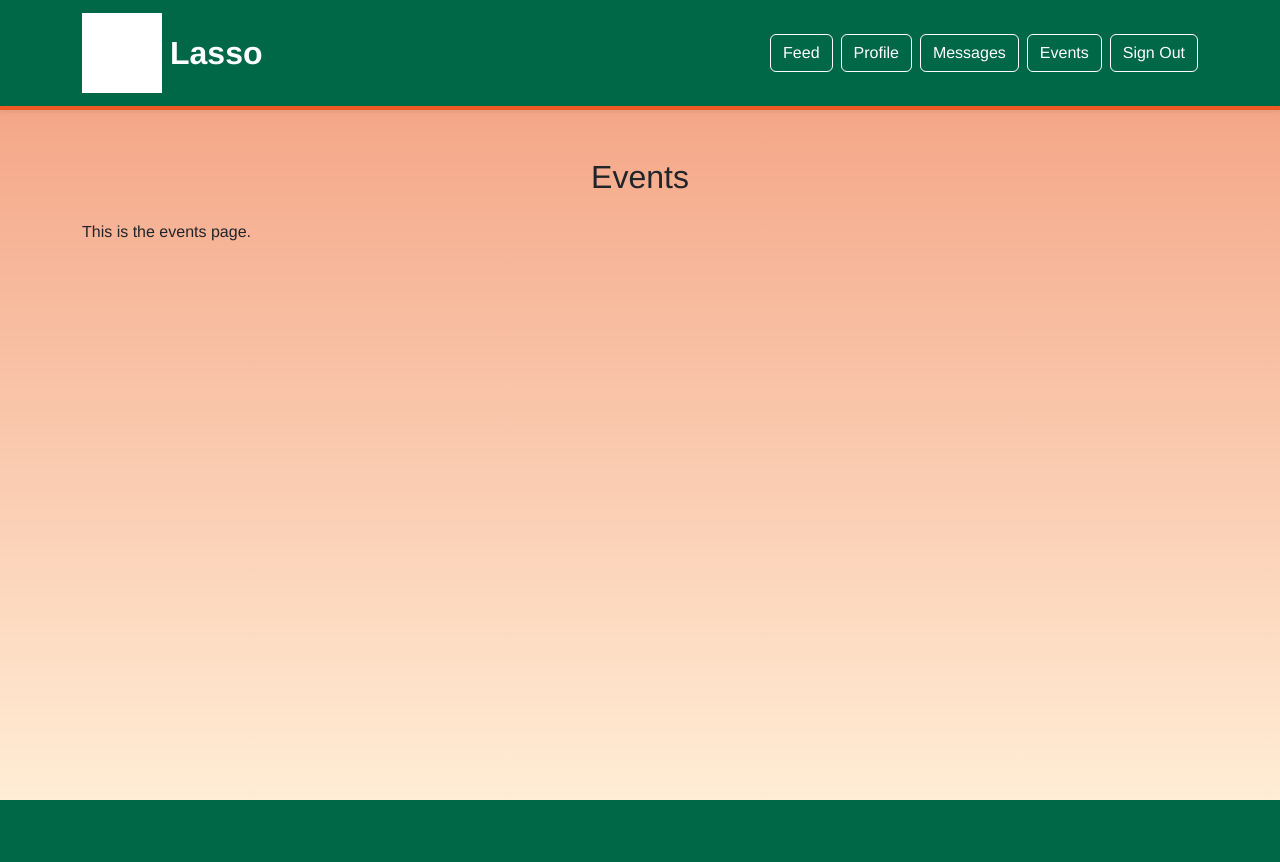
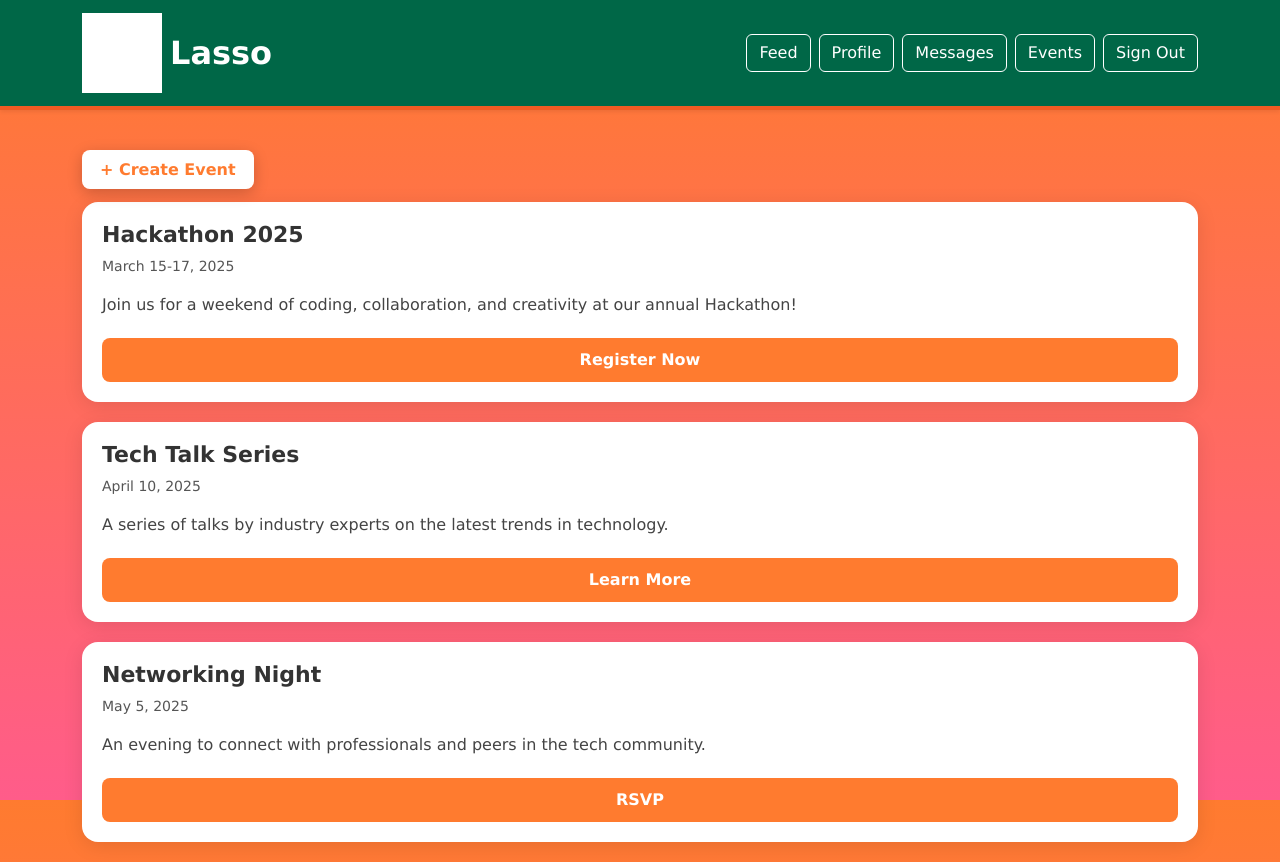
Before and after one commit to mozzarellastix/SWE_App, a Django app: page /polls/events/ in a window 1280 px wide. Before the commit the page ends 800 px from the top, so only its background shows below. Run offline with Django 5.2, Linux system fonts and the light colour scheme; grey boxes are pictures that could not be loaded.

Commit message:
event page update, still working

```diff
--- /dev/null
+++ b/sweapp/polls/static/css/event.css
@@ -0,0 +1,149 @@
+:root {
+    --orange: #ff7b2f;
+    --pink: #ff5c8a;
+    --white: #ffffff;
+    --light-peach: #ffd5b9;
+    --text: #333;
+}
+
+/* Full page gradient background */
+html, body {
+    height: 100%;
+    margin: 0;
+    padding: 0;
+}
+
+body {
+    background: linear-gradient(180deg, var(--orange), var(--pink));
+    background-attachment: fixed;
+    background-repeat: no-repeat;
+    background-size: cover;
+    font-family:Verdana, Geneva, Tahoma, sans-serif;
+}
+
+/* Header with Create Event button */
+.events-header {
+    display: flex;
+    justify-content: space-between;
+    align-items: center;
+    max-width: 1000px;
+    margin: 20px auto 10px;
+    padding: 0 20px;
+}
+
+.events-header h2 {
+    color: var(--white);
+    font-size: 28px;
+    font-weight: 700;
+}
+
+.create-event-btn {
+    background-color: var(--white);
+    color: var(--orange);
+    padding: 10px 18px;
+    border-radius: 8px;
+    font-weight: 600;
+    text-decoration: none;
+    transition: 0.2s;
+    box-shadow: 0 4px 15px rgba(0,0,0,0.2);
+}
+
+.create-event-btn:hover {
+    background-color: var(--orange);
+    color: var(--white);
+    transform: translateY(-2px);
+}
+
+/* Event container */
+.events-wrapper {
+    max-width: 1000px;
+    margin: 20px auto;
+    padding: 0 20px;
+    display: flex;
+    flex-wrap: wrap;
+    gap: 20px;
+    justify-content: center;
+}
+
+/* Event card */
+.event-card {
+    background: var(--white);
+    border-radius: 16px;
+    padding: 20px;
+    box-shadow: 0 4px 20px rgba(0, 0, 0, 0.1);
+    flex: 350px; /* fixed width */
+    height: 200px;   /* fixed height */
+    display: flex;
+    flex-direction: column;
+    justify-content: space-between;
+    transition: transform 0.2s, box-shadow 0.2s;
+    margin-top: 20px;
+    margin-bottom: 20px;
+}
+
+.event-card:hover {
+    transform: translateY(-5px);
+    box-shadow: 0 8px 25px rgba(0,0,0,0.2);
+}
+
+/* Event text */
+.event-title {
+    font-size: 22px;
+    font-weight: 700;
+    color: var(--text);
+}
+
+.event-date {
+    font-size: 14px;
+    color: #555;
+}
+
+.event-description {
+    color: #444;
+    line-height: 1.5;
+    flex-grow: 1;
+}
+
+/* Event buttons */
+.event-btn {
+    background-color: var(--orange);
+    color: var(--white);
+    border: none;
+    padding: 10px 16px;
+    border-radius: 8px;
+    font-weight: 600;
+    cursor: pointer;
+    transition: background 0.2s, transform 0.2s;
+}
+
+.event-btn:hover {
+    background-color: #ff9a5c;
+    transform: translateY(-2px);
+}
+
+/* Make modal background slightly blurred */
+.modal-backdrop.show {
+    backdrop-filter: blur(4px);
+    background-color: rgba(0,0,0,0.4);
+}
+
+/* Style inputs inside modal */
+.modal-content input,
+.modal-content textarea {
+    width: 100%;
+    padding: 10px;
+    margin-top: 6px;
+    margin-bottom: 12px;
+    border-radius: 6px;
+    border: 1px solid #ccc;
+    font-size: 14px;
+}
+
+.modal-content label {
+    font-weight: 600;
+    color: var(--text);
+}
+
+.modal-footer .event-btn {
+    margin-right: 10px;
+}
--- a/sweapp/polls/templates/main/base.html
+++ b/sweapp/polls/templates/main/base.html
@@ -13,7 +13,7 @@
 </head>
 
 <body>
-    {% include 'main\navbar.html' %}
+    {% include 'main/navbar.html' %}
     <div class="container mt-5">
         {% block content %}
         {% endblock %}
--- a/sweapp/polls/templates/main/events.html
+++ b/sweapp/polls/templates/main/events.html
@@ -1,5 +1,71 @@
+
 {% extends 'main/base.html' %}
+{% load static %}
 {% block content %}
-<h2 class="text-center mb-4">Events</h2>
-<p>This is the events page.</p>
+{% comment %} <h2 class="text-center mb-4">Events</h2>
+<p>This is the events page.</p> {% endcomment %}
+
+<link rel="stylesheet" href="{% static 'css/event.css' %}">
+
+<a href="#" class="create-event-btn" data-bs-toggle="modal" data-bs-target="#createEventModal">+ Create Event</a>
+{% comment %} this is where we will be creating the event modal {% endcomment %}
+<div class="modal fade" id="createEventModal" tabindex="-1" aria-labelledby="createEventLabel" aria-hidden="true">
+    <div class="modal-dialog modal-dialog-centered">
+        <div class="modal-content">
+            <div class="modal-header">
+                <h5 class="modal-title" id="createEventLabel">Create New Event</h5>
+                <button type="button" class="btn-close" data-bs-dismiss="modal" aria-label="Close"></button>
+            </div>
+            <form id="createEventForm" method="post" action="{% url 'create_event' %}">
+                {% csrf_token %}
+                <div class="modal-body">
+                    <label>Event Title:
+                        <input type="text" name="title" placeholder="Enter event title" required>
+                    </label>
+                    <label>Event Date:
+                        <input type="date" name="date" required>
+                    </label>
+                    <label>Event Description:
+                        <textarea name="description" placeholder="Enter event description" rows="4" required></textarea>
+                    </label>
+                </div>
+                <div class="modal-footer">
+                    <button type="submit" class="event-btn">Create Event</button>
+                    <button type="button" class="btn btn-secondary" data-bs-dismiss="modal">Cancel</button>
+                </div>
+            </form>
+        </div>
+    </div>
+</div>
+
+{% comment %} temp. events.. I'll come back and make the db for it {% endcomment %}
+<div class="event-wrapper">
+    <div class="event-card">
+        <h3 class="event-title">Hackathon 2025</h3>
+        <p class="event-date">March 15-17, 2025</p>
+        <p class="event-description">
+            Join us for a weekend of coding, collaboration, and creativity at our annual Hackathon!
+        </p>
+        <button class="event-btn">Register Now</button>
+    </div>
+
+    <div class="event-card">
+        <h3 class="event-title">Tech Talk Series</h3>
+        <p class="event-date">April 10, 2025</p>
+        <p class="event-description">
+            A series of talks by industry experts on the latest trends in technology.
+        </p>
+        <button class="event-btn">Learn More</button>
+    </div>
+
+    <div class="event-card">
+        <h3 class="event-title">Networking Night</h3>
+        <p class="event-date">May 5, 2025</p>
+        <p class="event-description">
+            An evening to connect with professionals and peers in the tech community.
+        </p>
+        <button class="event-btn">RSVP</button>
+    </div>
+
+
 {% endblock %}
--- a/sweapp/polls/urls.py
+++ b/sweapp/polls/urls.py
@@ -12,6 +12,7 @@ urlpatterns = [
     path('login/', views.login_view, name='login'),
     path('logout/', views.logout_view, name='logout'),
     path('events/', views.events_view, name='events'),
+    path('create_event/', views.create_event_view, name='create_event'),
     path('messages/', views.messages_view, name='messages'),
     path('profile/', views.profile_view, name='profile')
     # path('navbar/', views.navbar, name='navbar'),
--- a/sweapp/polls/views.py
+++ b/sweapp/polls/views.py
@@ -2,6 +2,7 @@ from django.http import HttpResponse
 from django.shortcuts import render, redirect
 from django.contrib.auth import authenticate, login, logout
 from django.contrib import messages
+from .models import Event
 
 def index(request):
     return HttpResponse("Hello world. You're at the polls index.")
@@ -61,6 +62,24 @@ def feed_view(request):
 def events_view(request):
     return render(request, 'main/events.html')
 
+def create_event_view(request):
+    if request.method == "POST":
+        title = request.POST.get("title")
+        date = request.POST.get("date")
+        description = request.POST.get("description")
+        location = request.POST.get("location")
+
+        # Assigning the logged-in user as host
+        event = Event(
+            title=title,
+            date=date,
+            description=description,
+            hosted_by_user=request.user,  # assigning logged-in user as host
+        )
+        event.save()
+        return redirect('/polls/events/') # Redirect to events page after creation
+    return render(request, 'main/create_event.html') # Render form for GET request
+
 def messages_view(request):
     return render(request, 'main/messages.html')
 
```
Also changed, not shown: sweapp/db.sqlite3.
